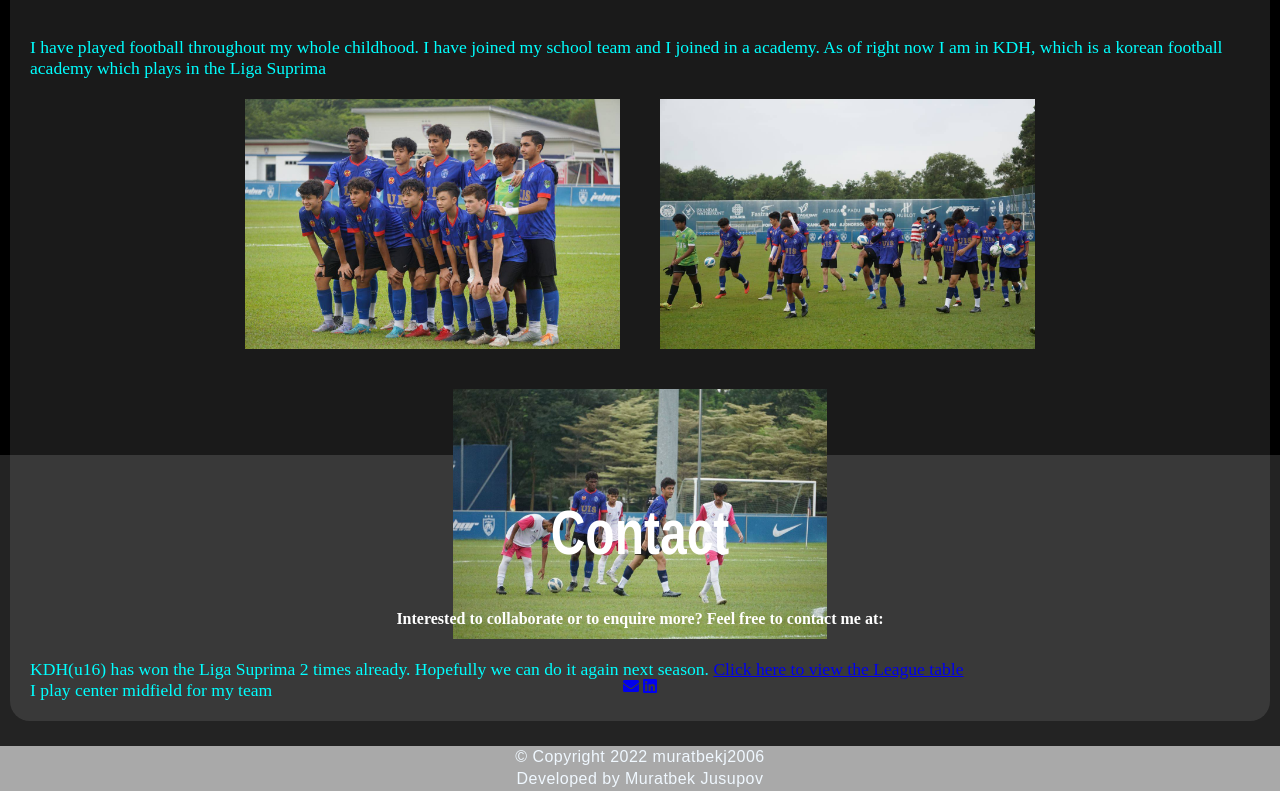
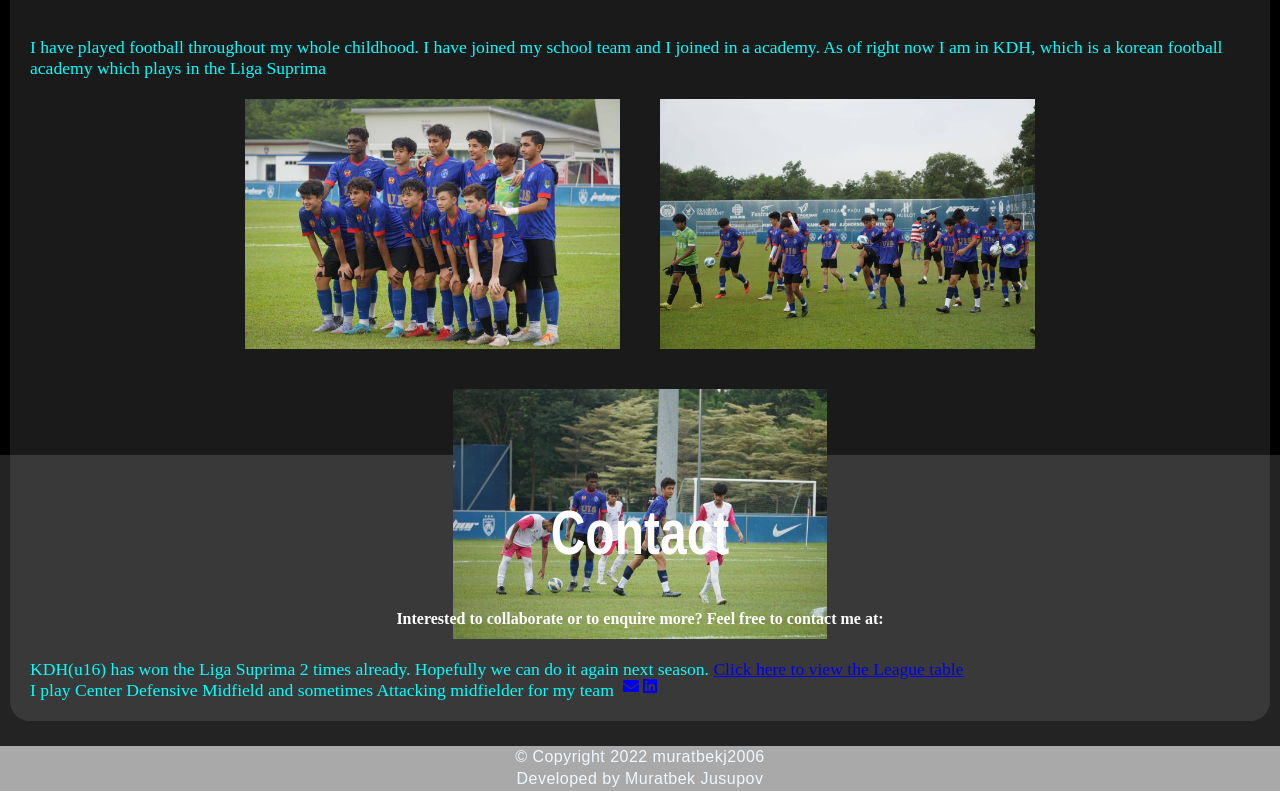
Before and after one commit to muratbekj2006/muratbekj.github.io, a plain HTML site: page index.html in a window 1280 px wide. Shown: the part 2257-3048 px from the top of the page. Drawn offline with Linux system fonts and the light colour scheme; files whose address does not match are found by name.

Commit message:
Update index.html

```diff
--- a/index.html
+++ b/index.html
@@ -70,7 +70,7 @@
                     <img src="/img/photo_5300792025215517621_y.jpg">
                 </div>
                 <p>KDH(u16) has won the Liga Suprima 2 times already. Hopefully we can do it again next season. <a href="https://www.ligasuparimau.my/competitions/klang-valley-u16/">Click here to view the League table</a><br>
-                I play center midfield for my team </p>
+                I play Center Defensive Midfield and sometimes Attacking midfielder for my team </p>
             </div>
         </section>
 
```
